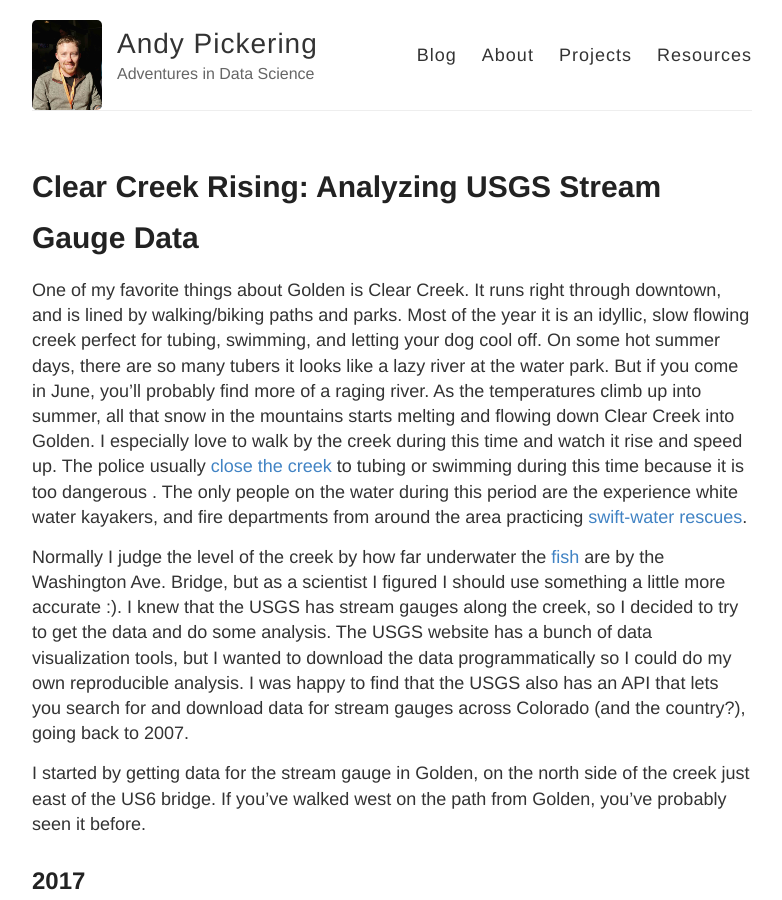
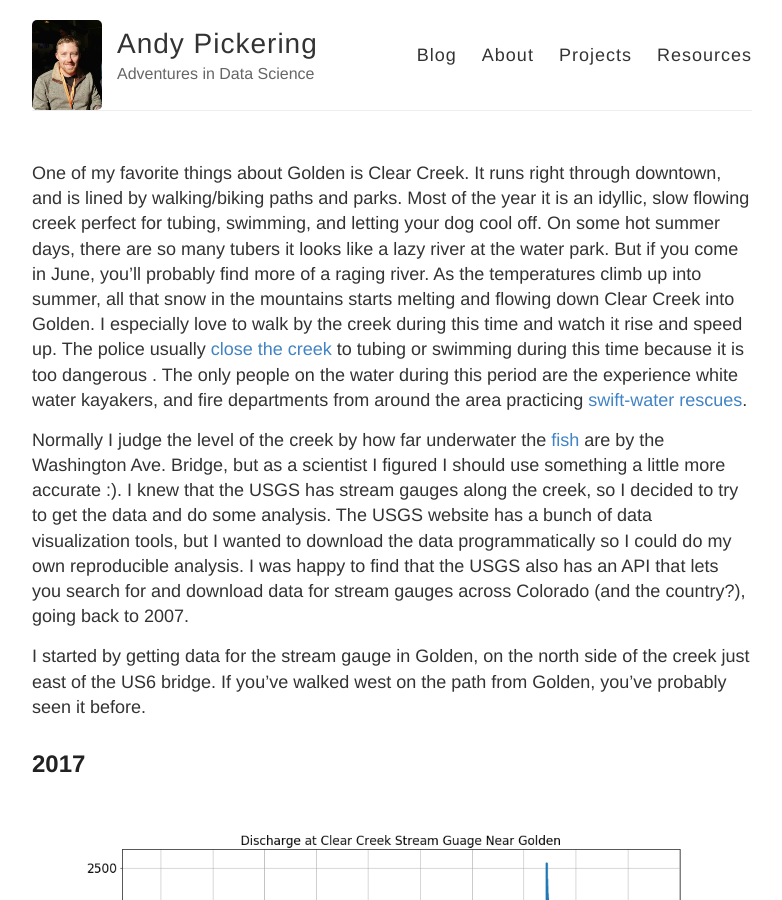
Before and after one commit to andypicke/andypicke.github.io, a Jekyll site: the page built from _posts/2017-10-25-clear_creek.md, in a window 1280 px wide and 900 px high. Shown: the whole window, without its empty margins (248-1030 px from the left). Built offline with Jekyll 4.4.1, drawn with Linux system fonts in a browser that asks for light colours; our own code applies the rules of GitHub Pages for plain Markdown files; comment, search, counter and statistics services are not loaded.

Commit message:
Update 2017-10-25-clear_creek.md

```diff
--- a/_posts/2017-10-25-clear_creek.md
+++ b/_posts/2017-10-25-clear_creek.md
@@ -1,11 +1,8 @@
 ---
 layout: post
 title: Clear Creek Rising: Analyzing USGS Stream Gauge Data
-tags: python
 ---
 
-
-# Clear Creek Rising: Analyzing USGS Stream Gauge Data
 
 One of my favorite things about Golden is Clear Creek. It runs right through downtown, and is lined by walking/biking paths and parks. Most of the year it is an idyllic, slow flowing creek perfect for tubing, swimming, and letting your dog cool off. On some hot summer days, there are so many tubers it looks like a lazy river at the water park. But if you come in June, you’ll probably find more of a raging river. As the temperatures climb up into summer, all that snow in the mountains starts melting and flowing down Clear Creek into Golden. I especially love to walk by the creek during this time and watch it rise and speed up. The police usually [close the creek](http://www.denverpost.com/2017/06/12/jefferson-county-restricts-tubing-clear-creek/) to tubing or swimming during this time because it is too dangerous . The only people on the water during this period are the experience white water kayakers, and fire departments from around the area practicing [swift-water rescues](http://www.denverpost.com/2017/06/03/water-rescue-training-clear-creek/).
 
```
